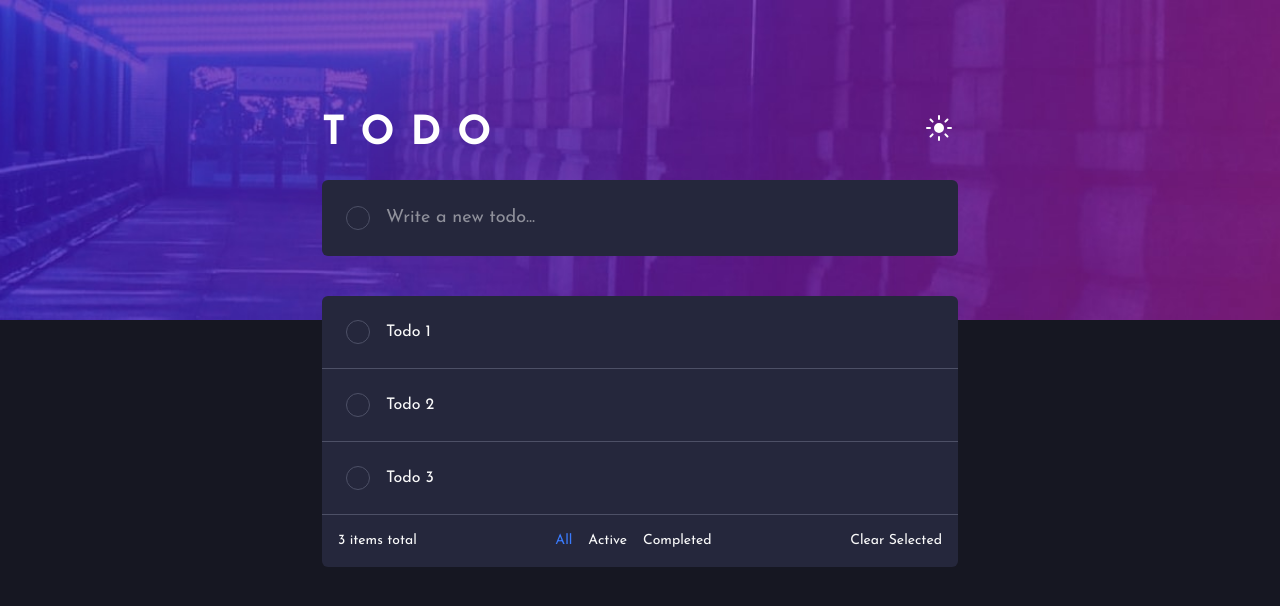
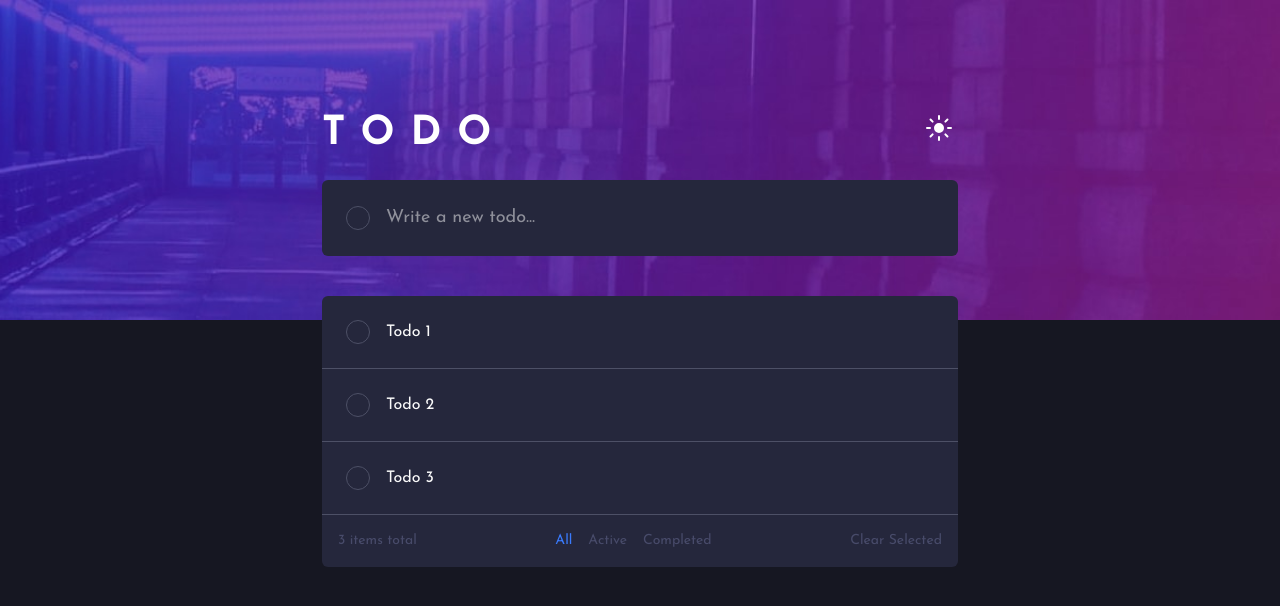
Before and after one commit to GuilhermePinheiro-dev/toDo-List, a React (Vite) app: page / in a window 1280 px wide. Shown: the top 606 px of the page. Built offline with nearby package versions, Linux system fonts and the light colour scheme.

Commit message:
fix: correção dos hovers

```diff
--- a/src/App.tsx
+++ b/src/App.tsx
@@ -1,27 +1,20 @@
 import { TodoHeader } from "./components/TodoHeader"
 import { TodoForm } from "./components/TodoForm"
 import { TodoList } from "./components/TodoList"
-import { themeConfig } from "./components/contexts/theme"
-import { ThemeContext } from "./components/contexts/themeContext"
-import { useContext } from "react"
+import { TodoContainer } from "./components/TodoContainer"
 
 function App() {
-
-  const {theme} = useContext(ThemeContext)
-
   return (
     <>
-      <main className={`${themeConfig[theme].layout.backgroundColor} h-screen`}>
-        <div className={`${themeConfig[theme].layout.heroClass}`}>
-          <div className="m-auto max-w-175 p-8">
-            <TodoHeader></TodoHeader>
+      <TodoContainer>
 
-            <TodoForm></TodoForm>
+        <TodoHeader></TodoHeader>
 
-            <TodoList></TodoList>
-          </div>
-        </div>
-      </main>
+        <TodoForm></TodoForm>
+
+        <TodoList></TodoList>
+      </TodoContainer>
+
     </>
   )
 }
--- /dev/null
+++ b/src/components/TodoContainer/index.tsx
@@ -0,0 +1,19 @@
+import { themeConfig } from "../contexts/theme"
+import { ThemeContext } from "../contexts/themeContext"
+import { useContext } from "react"
+
+interface TodoContainerProps {
+    children: React.ReactNode
+}
+
+
+export const TodoContainer = ({ children }: TodoContainerProps) => {
+    const { theme } = useContext(ThemeContext)
+    return (
+        <main className={`${themeConfig[theme].layout.backgroundColor} h-screen`}>
+            <div className={`${themeConfig[theme].layout.heroClass}`}>
+                <div className="m-auto max-w-175 p-8">{children}</div>
+            </div>
+        </main>
+    )
+}
--- a/src/components/TodoHeader/index.tsx
+++ b/src/components/TodoHeader/index.tsx
@@ -3,8 +3,8 @@ import { ThemeContext } from "../contexts/themeContext"
 import { useContext } from "react"
 
 export const TodoHeader = () => {
-
-    const { theme, toggleTheme } = useContext(ThemeContext)
+    const context = useContext(ThemeContext)
+    const { theme, toggleTheme } = context
 
     return (
         <header className="flex justify-between mb-6 pt-20">
--- a/src/components/TodoList/index.tsx
+++ b/src/components/TodoList/index.tsx
@@ -21,7 +21,9 @@ export const TodoList = () => {
                         todos.map((todoItem) => (
                             <li key={todoItem.id} className={`p-6 border-b ${themeConfig[theme].todo.borderColor}`}>
                                 <div className="flex items-center gap-4">
-                                    <button className={`w-6 h-6 border ${themeConfig[theme].todo.borderColor} rounded-full cursor-pointer`}></button>
+                                    <span className="w-6 h-6 rounded-full hover:bg-[linear-gradient(to_right,hsl(192,100%,67%),hsl(280,87%,65%))] hover:p-px">
+                                        <button className={`w-full h-full ${themeConfig[theme].todo.backgroundColor} border ${themeConfig[theme].todo.borderColor} rounded-full cursor-pointer`}></button>
+                                    </span>
                                     <p className={`${themeConfig[theme].todo.textColor}`}>{todoItem.text}</p>
                                 </div>
                             </li>
@@ -29,22 +31,22 @@ export const TodoList = () => {
                     }
                 </ul>
 
-                <div className={`flex justify-between p-4 text-sm ${themeConfig[theme].todo.textColor}`}>
+                <div className={`flex justify-between p-4 text-sm ${themeConfig[theme].layout.textColor}`}>
                     <p>{todos.length} items total</p>
 
                     <div className="hidden sm:flex gap-4">
                         <button className="text-blue-500">All</button>
-                        <button>Active</button>
-                        <button>Completed</button>
+                        <button className={`cursor-pointer ${theme === "dark" ? "hover:text-gray-50" : "hover:text-purple-600"}`}>Active</button>
+                        <button className={`cursor-pointer ${theme === "dark" ? "hover:text-gray-50" : "hover:text-purple-600"}`}>Completed</button>
                     </div>
 
-                    <button>Clear Selected</button>
+                    <button className={`cursor-pointer ${theme === "dark" ? "hover:text-gray-50" : "hover:text-purple-600"}`}>Clear Selected</button>
                 </div>
             </div>
-            <div className={`${themeConfig[theme].todo.backgroundColor} ${themeConfig[theme].todo.textColor} flex justify-center gap-5 rounded-md py-4 mt-4 sm:hidden`}>
+            <div className={`${themeConfig[theme].todo.backgroundColor} ${themeConfig[theme].layout.textColor} flex justify-center gap-5 rounded-md py-4 mt-4 sm:hidden`}>
                 <button className="text-blue-500">All</button>
-                <button>Active</button>
-                <button>Completed</button>
+                <button className={`cursor-pointer ${theme === "dark" ? "hover:text-gray-50" : "hover:text-purple-600"}`}>Active</button>
+                <button className={`cursor-pointer ${theme === "dark" ? "hover:text-gray-50" : "hover:text-purple-600"}`}>Completed</button>
             </div>
         </>
     )
--- a/src/components/contexts/theme.ts
+++ b/src/components/contexts/theme.ts
@@ -21,7 +21,7 @@ export const themeConfig = {
         layout: {
             heroClass: "theme-dark",
             backgroundColor: "bg-navy-950" ,
-            textColor: "text-gray-50"
+            textColor: "text-navy-850"
         },
         todo: {
             backgroundColor: "bg-navy-900",
--- /dev/null
+++ b/src/components/contexts/themeContext.ts
@@ -0,0 +1,13 @@
+import { createContext } from "react";
+
+export type typeTheme = "light" | "dark"
+
+interface ThemeContextType {
+    theme: typeTheme,
+    toggleTheme: () => void
+}
+
+export const ThemeContext = createContext<ThemeContextType>({
+    theme: "dark",
+    toggleTheme: () => {}
+});
--- a/src/components/contexts/themeContext.tsx
+++ b/src/components/contexts/themeProvider.tsx
@@ -1,13 +1,11 @@
-import React, { createContext, useState } from "react";
+import React, { useState } from "react";
+import  {ThemeContext, type typeTheme } from "./themeContext";
 
-
-export const ThemeContext = createContext({});
 
 interface ThemeProviderProps {
     children: React.ReactNode
 }
 
-type typeTheme = "light" | "dark"
 
 export const ThemeProvider = ({ children }: ThemeProviderProps) => {
 
@@ -18,7 +16,7 @@ export const ThemeProvider = ({ children }: ThemeProviderProps) => {
     }
 
     return (
-        <ThemeContext.Provider value={{theme, toggleTheme}}>
+        <ThemeContext.Provider value={{ theme, toggleTheme }}>
             {children}
         </ThemeContext.Provider>
     )
--- a/src/main.tsx
+++ b/src/main.tsx
@@ -2,7 +2,7 @@ import { StrictMode } from 'react'
 import { createRoot } from 'react-dom/client'
 import App from './App.tsx'
 import "./styles/globals.css"
-import { ThemeProvider } from './components/contexts/themeContext.tsx'
+import { ThemeProvider } from './components/contexts/themeProvider'
 
 createRoot(document.getElementById('root')!).render(
   <StrictMode>
```
